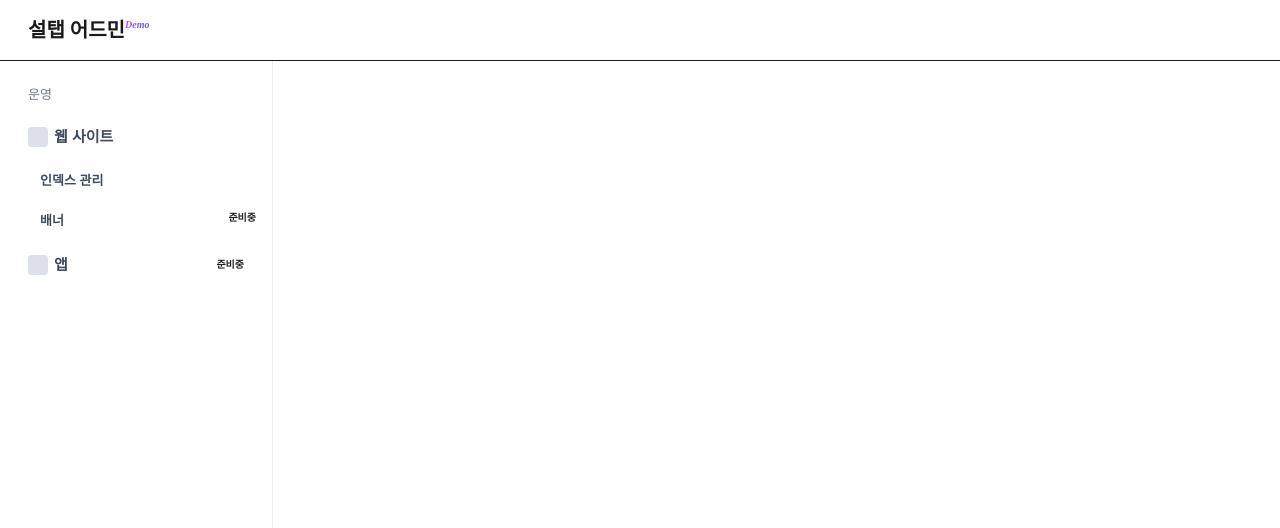
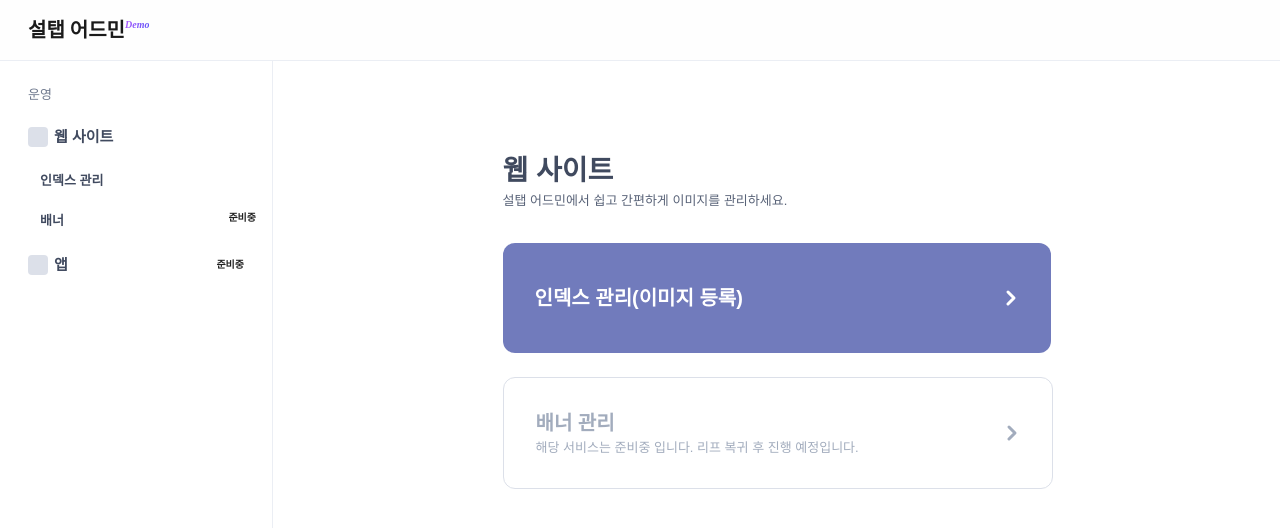
Before and after one commit to tkendi/admin.tkendi.nl, a Next.js app: page /web in a window 1280 px wide. Shown: the top 528 px of the page. Built offline with nearby package versions, Linux system fonts and the light colour scheme; a web font is replaced by a local one.

Commit message:
[FEAT] Feat web page create

```diff
--- a/app/web/page.tsx
+++ b/app/web/page.tsx
@@ -3,10 +3,13 @@
 import React from 'react'
 
 import Layout from '@/components/organisms/Layout'
+import WebOrganism from '@/components/templates/Web'
 
 const WebPage = () => {
     return (
-        <Layout></Layout>
+        <Layout>
+            <WebOrganism />
+        </Layout>
     )
 }
 
--- a/components/molecules/Header/style/index.style.ts
+++ b/components/molecules/Header/style/index.style.ts
@@ -8,7 +8,7 @@ export const Wrap = styled('div', {
   display: 'flex',
   alignItems: "center",
   margin: "0 auto",
-  borderBottom: "1px solid $Primary500",
+  borderBottom: "1px solid $BlueGray100",
   backgroundColor: '#fefefe',
 });
 
--- a/components/organisms/Layout/index.tsx
+++ b/components/organisms/Layout/index.tsx
@@ -4,7 +4,7 @@ import React, { Suspense, useEffect, useState } from 'react';
 
 import Header from '../../molecules/Header';
 
-import { LayoutStyled } from './style/index.style';
+import { LayoutChildrenWrap, LayoutStyled } from './style/index.style';
 
 import SideBar from '@/components/organisms/SideBar';
 
@@ -22,8 +22,10 @@ const Layout = ({
     <Suspense fallback={!isSSR && <p>loading...</p>}>
       <LayoutStyled>
         {isHeaderShow && <Header />}
-        <SideBar />
-        {children}
+        <LayoutChildrenWrap>
+          <SideBar />
+          {children}
+        </LayoutChildrenWrap>
       </LayoutStyled>
     </Suspense>
   );
--- a/components/organisms/Layout/style/index.style.ts
+++ b/components/organisms/Layout/style/index.style.ts
@@ -4,3 +4,9 @@ export const LayoutStyled = styled('div', {
   width: '100%',
   height: '100%',
 });
+
+export const LayoutChildrenWrap = styled("div", {
+  width: "100%",
+  height: "calc(100% - 60px)",
+  display: "flex"
+})
--- /dev/null
+++ b/components/templates/Web/index.tsx
@@ -0,0 +1,39 @@
+import React from 'react'
+import { BsChevronRight } from "react-icons/bs"
+
+import { Button, ButtonSection, TitleSection, Wrap } from './styles/index.style'
+
+import { HeadingText, BodyText } from '@/components/atoms/Text'
+
+const WebOrganism = () => {
+    const { Heading1, Heading5 } = HeadingText
+    const { Body1 } = BodyText
+    return (
+        <Wrap>
+            <TitleSection>
+                <Heading1 css={{ color: "$BlueGray700" }}>
+                    웹 사이트
+                </Heading1>
+                <Body1 css={{ color: "$BlueGray600", fontWeight: 400 }}>
+                    설탭 어드민에서 쉽고 간편하게 이미지를 관리하세요.
+                </Body1>
+            </TitleSection>
+
+            <ButtonSection>
+                <Button isActive={true}>
+                    <Heading5 css={{ color: "$White" }}>인덱스 관리(이미지 등록)</Heading5>
+                    <BsChevronRight strokeWidth='2px' color='#ffffff' />
+                </Button>
+                <Button isActive={false} css={{ marginTop: "24px" }}>
+                    <div>
+                        <Heading5 css={{ color: "$BlueGray400" }}>배너 관리</Heading5>
+                        <Body1 css={{ color: "$BlueGray400", fontWeight: 400 }}>해당 서비스는 준비중 입니다. 리프 복귀 후 진행 예정입니다.</Body1>
+                    </div>
+                    <BsChevronRight strokeWidth='2px' color="#A2ACBD" />
+                </Button>
+            </ButtonSection>
+        </Wrap >
+    )
+}
+
+export default WebOrganism
--- /dev/null
+++ b/components/templates/Web/styles/index.style.ts
@@ -0,0 +1,44 @@
+import { styled } from "@/styles/stitches.config"
+
+export const Wrap = styled("div", {
+    width: "100%",
+    maxWidth: "548px",
+    height: "100%",
+    margin: "0 auto",
+    display: "flex",
+    flexDirection: "column",
+    alignItems: "center"
+})
+
+export const TitleSection = styled("div", {
+    width: "100%",
+    marginTop: "90px",
+    marginBottom: "32px",
+})
+
+export const ButtonSection = styled("div", {
+    width: "100%",
+})
+
+export const Button = styled("div", {
+    width: "calc(100% - 64px)",
+    height: "110px",
+    padding: "0px 32px",
+    display: "flex",
+    alignItems: "center",
+    justifyContent: "space-between",
+    borderRadius: "12px",
+    variants: {
+        isActive: {
+            "true": {
+                backgroundColor: "#717BBC"
+            },
+            "false": {
+                backgroundColor: "#ffffff",
+                borderWidth: "1px",
+                borderStyle: "solid",
+                borderColor: "$BlueGray200"
+            }
+        }
+    }
+})
--- a/styles/theme.ts
+++ b/styles/theme.ts
@@ -60,7 +60,7 @@ export const DangerColors = {
 
 export const BaseColors = {
   Black: "#000000",
-  Whitte: "#ffffff",
+  White: "#ffffff",
   BackgroundBlue: "#F9FAFB"
 }
 
```
